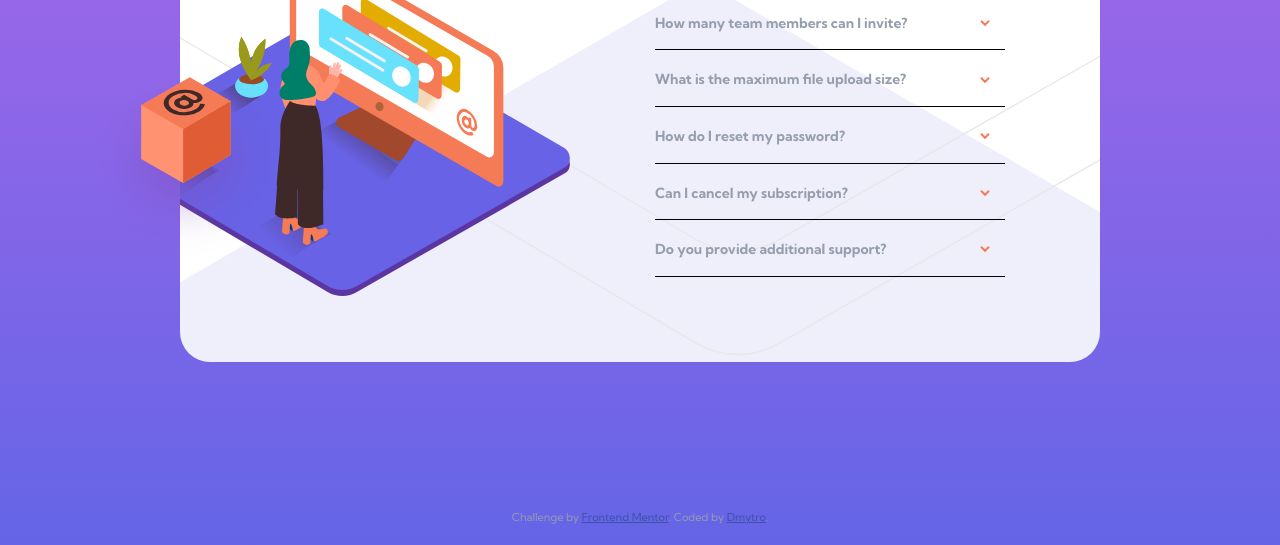
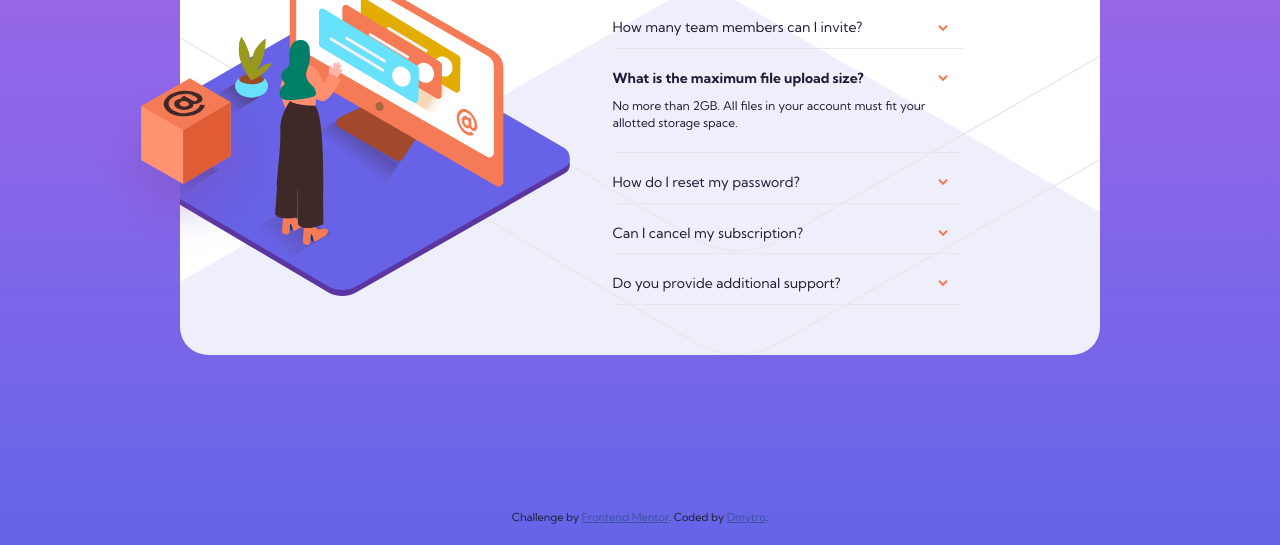
Before and after one commit to dima-voit/faq-accordion-card, a plain HTML site: page index.html in a window 1280 px wide. Shown: the part 255-800 px from the top of the page. Drawn offline with Linux system fonts and the light colour scheme.

Commit message:
realization accordion card

```diff
--- a/index.js
+++ b/index.js
@@ -1,5 +1,6 @@
 import { faqData } from "./faqData.js";
 
+let accordions;
 const accordionWrapper = document.querySelector(".accordion");
 
 const accordionItem = (item) => {
@@ -16,7 +17,23 @@ const accordionItem = (item) => {
 const getAccordionItem = () => {
   faqData.forEach(item => {
     accordionWrapper.innerHTML += accordionItem(item);
-  });
+  })
+  accordions = document.querySelectorAll(".accordion__item");
 }
 
 getAccordionItem();
+
+if(accordions) {
+  accordions.forEach((item) => {
+    item.addEventListener("click", function() {
+      if(this.classList.contains("active")) {
+        this.classList.remove("active");
+      } else {
+        accordions.forEach((el) => {
+          el.classList.remove("active");
+        })
+        this.classList.add("active");
+      }
+    })
+  })
+}
--- a/style.css
+++ b/style.css
@@ -4,7 +4,7 @@ body {
   font-size: 12px;
   font-weight: 400;
   line-height: 1.4;
-  color: hsl(217, 12%, 63%);
+  color: hsl(238, 29%, 16%);
   background: linear-gradient(hsl(273, 75%, 66%), hsl(240, 73%, 65%));
 }
 
@@ -32,12 +32,39 @@ img {
 }
 
 .faq {
+  display: flex;
   position: relative;
   width: 100%;
   max-width: 920px;
   margin: auto;
+  background-image: url("images/bg-pattern-desktop.svg");
+  background-size: 145%;
+  background-repeat: no-repeat;
+  background-position: -130px center;
   background-color: #ffffff;
-  border-radius: 30px;
+  border-radius: 28px;
+}
+
+.faq__img,
+.faq__text {
+  flex: 1;
+}
+
+.faq__img {
+  display: flex;
+  align-items: center;
+  overflow: hidden;
+}
+
+.faq__img img {
+  max-width: 470px;
+  transform: translateX(-80px);
+}
+
+.faq__text {
+  width: 100%;
+  padding: 65px 55px 50px 0;
+  align-items: flex-start;
 }
 
 .faq__box {
@@ -47,18 +74,22 @@ img {
   transform: translateX(-47%) translateY(-20%);
 }
 
-.faq__img img {
-  max-width: 470px;
-}
-
 .faq__title {
+  margin-bottom: 35px;
   font-size: 32px;
-  margin-bottom: 14px;
+  line-height: 1.2;
 }
 
 .accordion {
   width: 100%;
   max-width: 350px;
+  display: flex;
+  flex-direction: column;
+  gap: 20px;
+}
+
+.accordion__item {
+  border-bottom: 1px solid hsl(240, 5%, 91%);
 }
 
 .accordion__title {
@@ -67,6 +98,13 @@ img {
   justify-content: space-between;
   margin-bottom: 10px;
   font-size: 14px;
+  font-weight: 400;
+  cursor: pointer;
+  transition: color 0.3s linear;
+}
+
+.accordion__title:hover {
+  color: hsl(14, 88%, 65%);
 }
 
 .accordion__title::after {
@@ -77,19 +115,32 @@ img {
   height: 10px;
   background: url("/images/icon-arrow-down.svg") no-repeat center;
   background-size: contain;
+  transition: transform 0.3s ease-in-out;
 }
 
-.accordion__item {
-  padding: 20px 0 6px;
-  border-bottom: 1px solid black;
+.accordion__item.active .accordion__title::after {
+  transform: rotate(180deg);
+}
+
+.accordion__item.active .accordion__title {
+  font-weight: 700;
 }
 
 .accordion__text {
   display: none;
+  padding-bottom: 20px;
 }
 
-.accordion__text.active {
+.accordion__item.active .accordion__text {
   display: block;
+}
+
+body > div > section > div.faq__text > div > div:nth-child(2) > div {
+  display: block;
+}
+
+body > div.wrapper > section > div.faq__text > div > div:nth-child(2) > h2 {
+  font-weight: 700;
 }
 
 .attribution {
@@ -101,32 +152,3 @@ img {
 .attribution a {
   color: hsl(228, 45%, 44%);
 }
-
-@media (min-width: 1024px) {
-  .faq {
-    display: flex;
-    background-image: url("images/bg-pattern-desktop.svg");
-    background-size: 145%;
-    background-repeat: no-repeat;
-    background-position: -130px center;
-  }
-
-  .faq__img,
-  .faq__text {
-    flex: 1;
-  }
-
-  .faq__img {
-    display: flex;
-    align-items: center;
-    overflow: hidden;
-  }
-
-  .faq__img img {
-    transform: translateX(-80px);
-  }
-
-  .faq__text {
-    padding: 62px 15px 85px 45px;
-  }
-}
```
